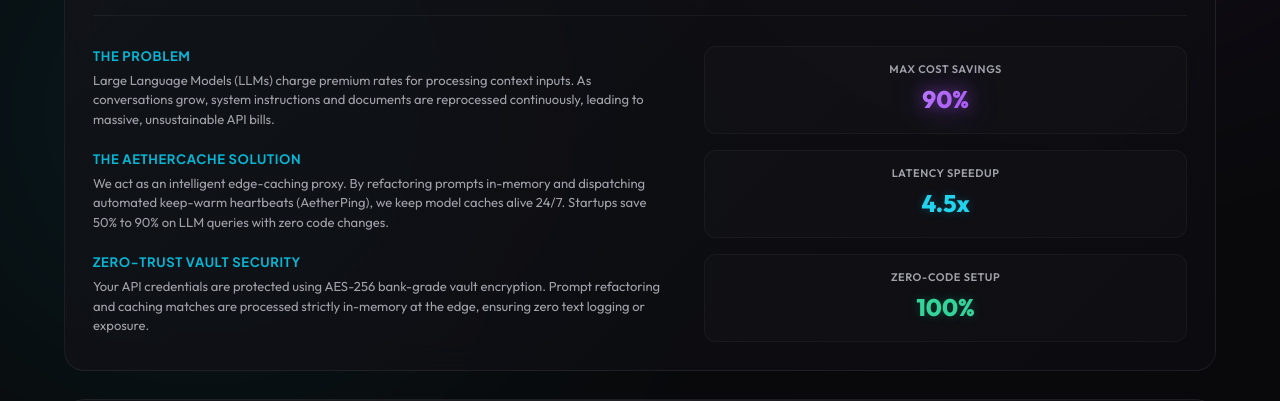
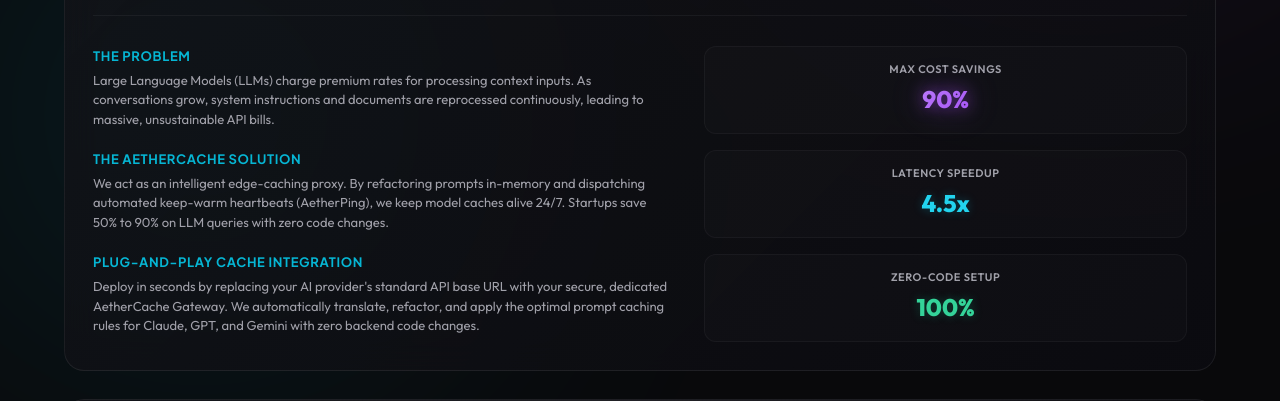
Before and after one commit to anmtal/AertherCache, a website: page index.html in a window 1280 px wide. Shown: the part 485-886 px from the top of the page. Drawn offline with nearby package versions, Linux system fonts and the light colour scheme.

Commit message:
chore: update about section to focus on plug-and-play integration copy

```diff
--- a/index.html
+++ b/index.html
@@ -75,8 +75,8 @@
                         <p>We act as an intelligent edge-caching proxy. By refactoring prompts in-memory and dispatching automated keep-warm heartbeats (AetherPing), we keep model caches alive 24/7. Startups save 50% to 90% on LLM queries with zero code changes.</p>
                     </div>
                     <div class="about-item">
-                        <h4>Zero-Trust Vault Security</h4>
-                        <p>Your API credentials are protected using AES-256 bank-grade vault encryption. Prompt refactoring and caching matches are processed strictly in-memory at the edge, ensuring zero text logging or exposure.</p>
+                        <h4>Plug-and-Play Cache Integration</h4>
+                        <p>Deploy in seconds by replacing your AI provider's standard API base URL with your secure, dedicated AetherCache Gateway. We automatically translate, refactor, and apply the optimal prompt caching rules for Claude, GPT, and Gemini with zero backend code changes.</p>
                     </div>
                 </div>
                 <div class="about-stats-column">
```
